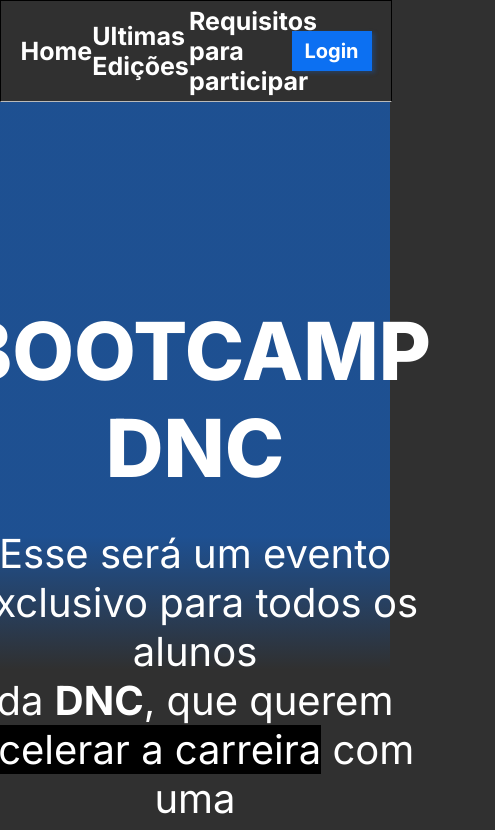
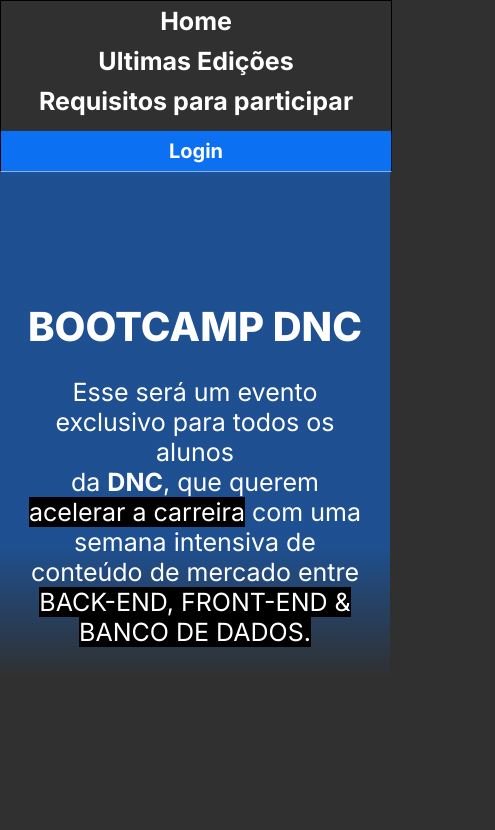
Before and after one commit to rcofelix8790/projeto-bootcamp-dnc, a plain HTML site: page index.html in a window 390 px wide. Shown: the top 830 px of the page, 495 px wide, since content can reach past the window. Drawn offline with Linux system fonts and the light colour scheme.

Commit message:
Projeto Finalizado

```diff
--- a/style.css
+++ b/style.css
@@ -275,4 +275,67 @@ footer {
 	}
 
 /* MIDIA QUERY */
-@media only screen and (max-width: 600px)
+@media only screen and (max-width: 37.5rem) {
+
+	/* MENU */
+	#main {
+		flex-direction: column;
+		height: auto;
+	}
+
+	#menu {
+		flex-direction: column;
+		width: 100%;
+		margin: 0rem;
+	}
+
+	#menu a {
+		display: flex;
+		align-items: center;
+		height: 2.5rem;
+	}
+
+	#main button {
+		width: 100%;
+		margin: 0.625rem 0rem 0rem 0rem;
+	}
+
+	/* FOMULÁRIO */
+	section h1 {
+		font-size: 2.5rem;
+		margin-top: 1.875rem;
+	}
+
+	section h2 {
+		font-size: 1.5625rem;
+		padding-left: 1.25rem;
+		padding-right: 1.25rem;
+	}
+
+	form {
+		width: 95%;
+		font-size: 1.25rem;
+	}
+
+	.checkbox-itens label {
+		font-size: 1.125rem;
+	}
+
+	input[type="checkbox"] {
+		transform: scale(1.2);
+	}
+
+	/* FOOTER */
+	footer .lineone-footer {
+		flex-direction: column;
+	}
+
+	footer .address {
+		width: 95%;
+		margin-bottom: 1.5625rem;
+	}
+
+	footer .linetwo-footer a {
+		font-size: 1.125rem;
+	}
+}
```
